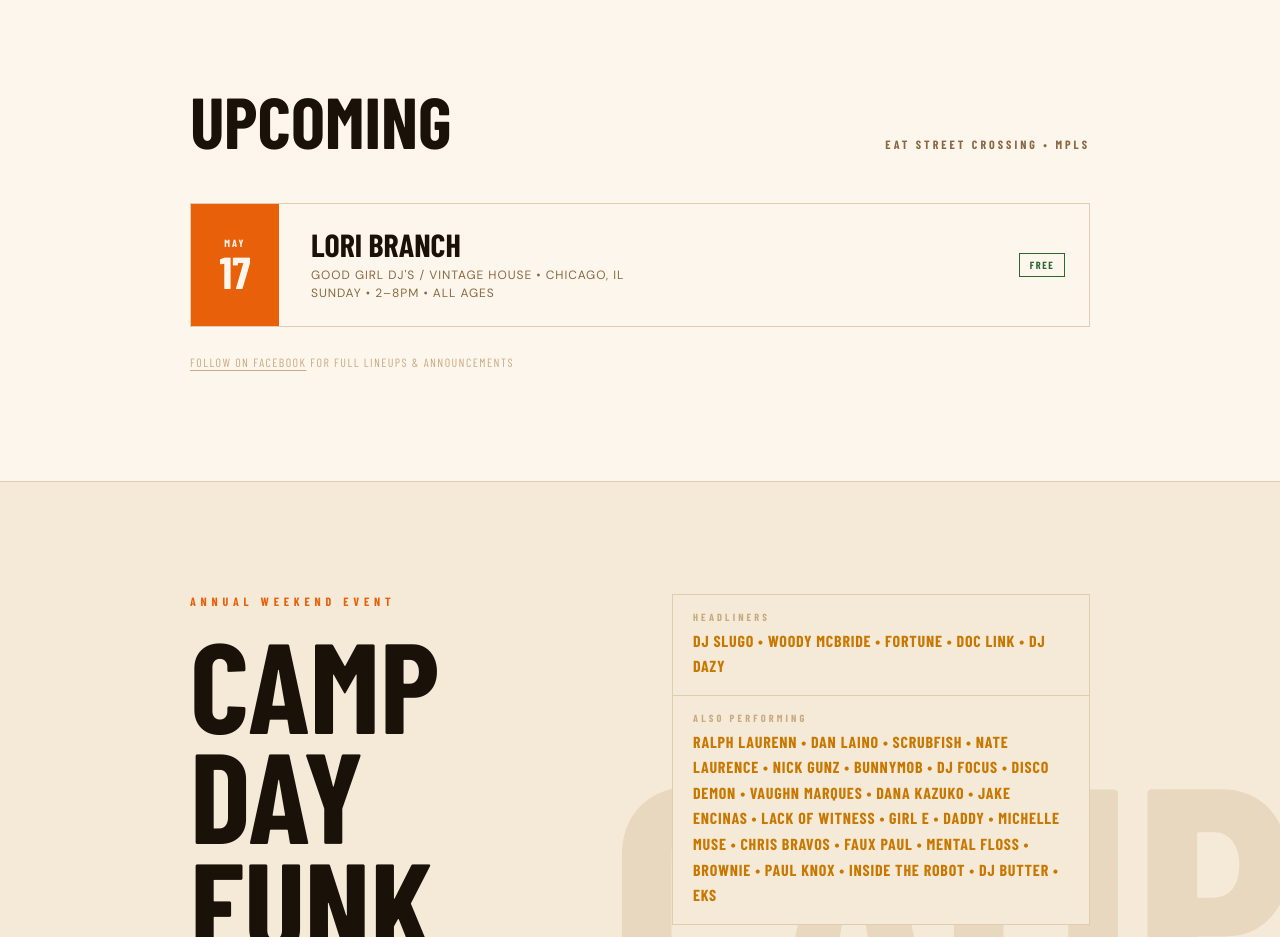
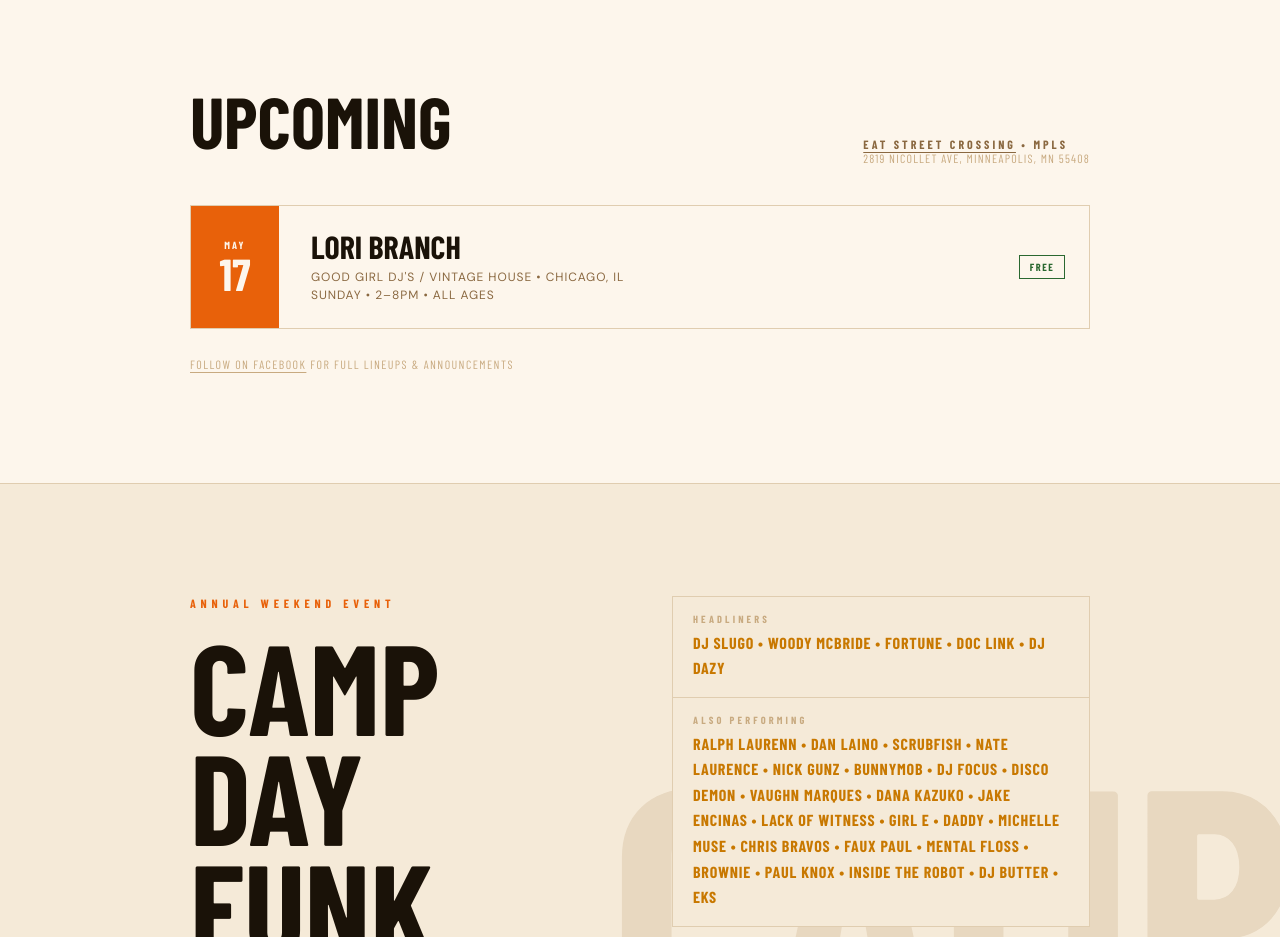
Before and after one commit to craigspree/dayfunk-website, a plain HTML site: page index.html in a window 1280 px wide. Shown: the part 1580-2517 px from the top of the page. Drawn offline with nearby package versions, Linux system fonts and the light colour scheme; a web font is replaced by a local one.

Commit message:
Add files via upload
Added link and address for location

```diff
--- a/index.html
+++ b/index.html
@@ -606,8 +606,10 @@
     <div class="events-inner fade-up">
       <div class="events-header">
         <h2 class="events-title">Upcoming</h2>
-        <span class="events-venue">Eat Street Crossing &bull; Mpls</span>
-      </div>
+        <span class="events-venue">
+          <a href="https://maps.google.com/?q=2819+Nicollet+Ave+Minneapolis+MN+55408" target="_blank" rel="noopener noreferrer" style="color: inherit; text-decoration: underline; text-underline-offset: 3px;">Eat Street Crossing</a> &bull; Mpls<br>
+          <span style="font-weight: 400; letter-spacing: 0.1em; color: var(--faint);">2819 Nicollet Ave, Minneapolis, MN 55408</span>
+        </span>      </div>
 
       <article class="event-card">
         <div class="event-date" aria-label="May 17">
```
